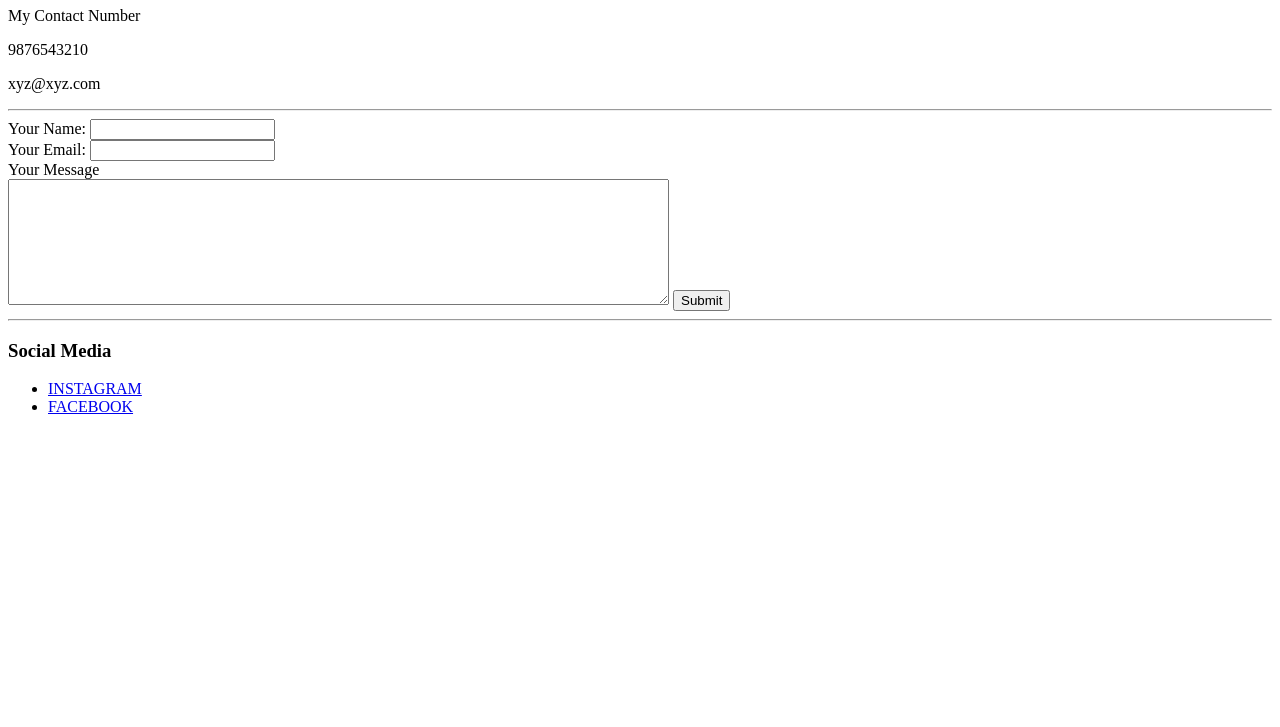
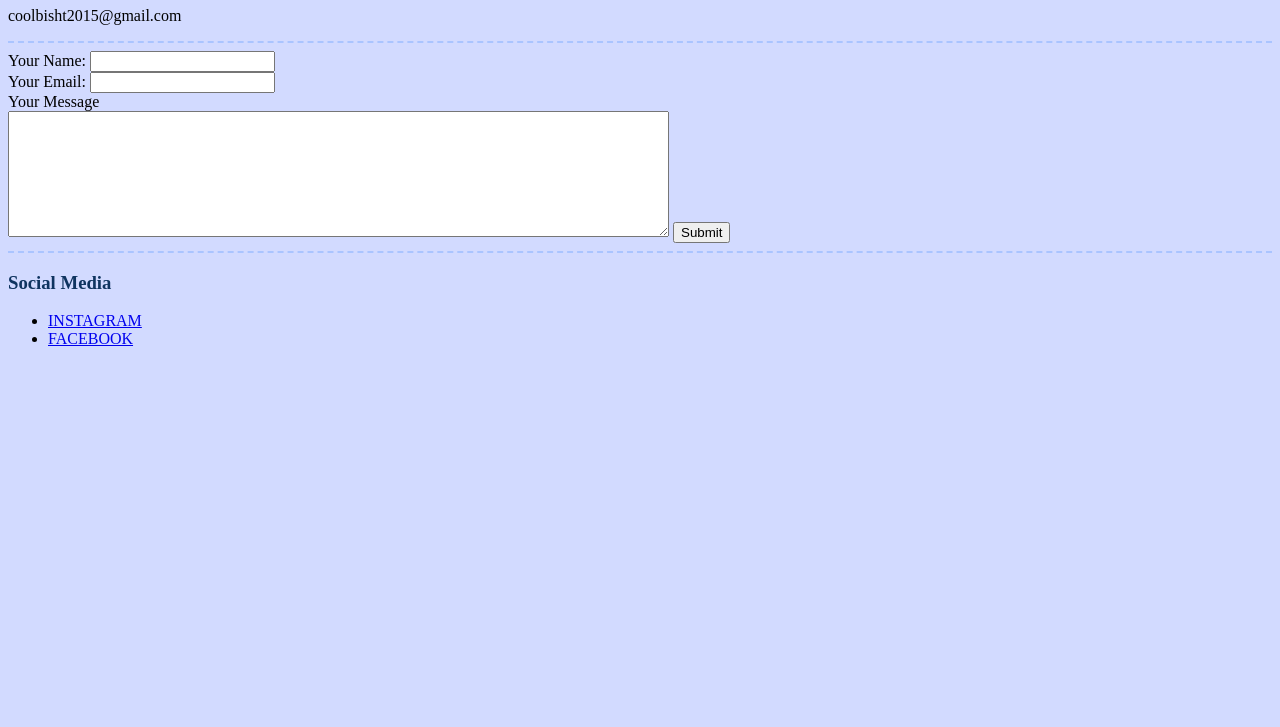
Before and after one commit to KamallBishtt/personal-site, a plain HTML site: page contact.html in a window 1280 px wide. Shown: the part 73-800 px from the top of the page. Drawn offline with Linux system fonts and the light colour scheme.

Commit message:
Update contact.html

```diff
--- a/contact.html
+++ b/contact.html
@@ -4,13 +4,12 @@
 <head>
   <meta charset="utf-8">
   <title>Kamal's CONTACT</title>
+    <link rel="stylesheet" href="css/styling.css">
 </head>
 
 <body>
   <h1>CONTACTS</h1>
-  <p>My Contact Number</p>
-  <p>9876543210</p>
-  <p>xyz@xyz.com</p>
+  <p>coolbisht2015@gmail.com</p>
   <hr>
   <form action="mailto:coolbisht2015@gmail.com" method="post" enctype="text/plain">
     <label>Your Name:</label>
```
